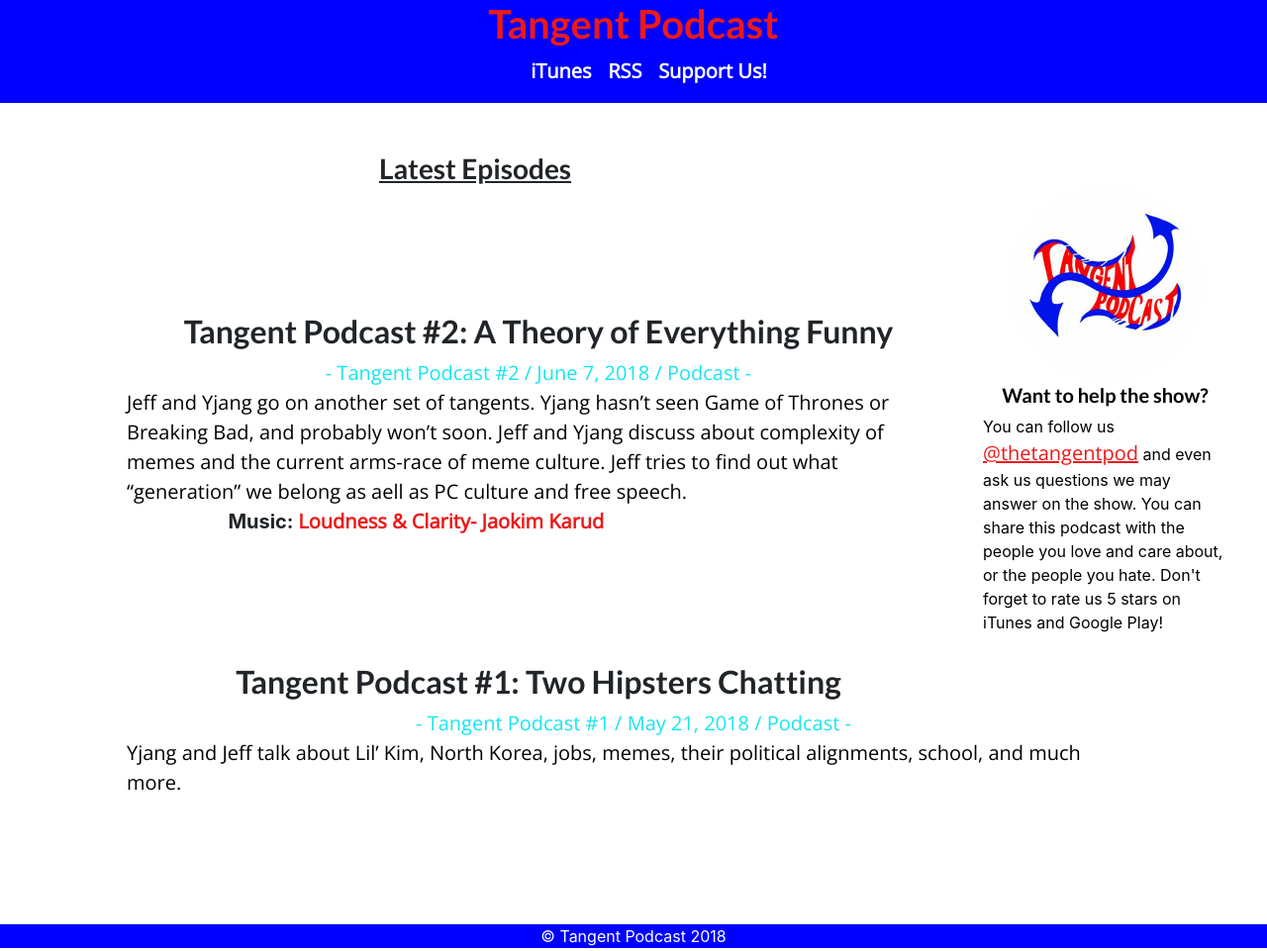
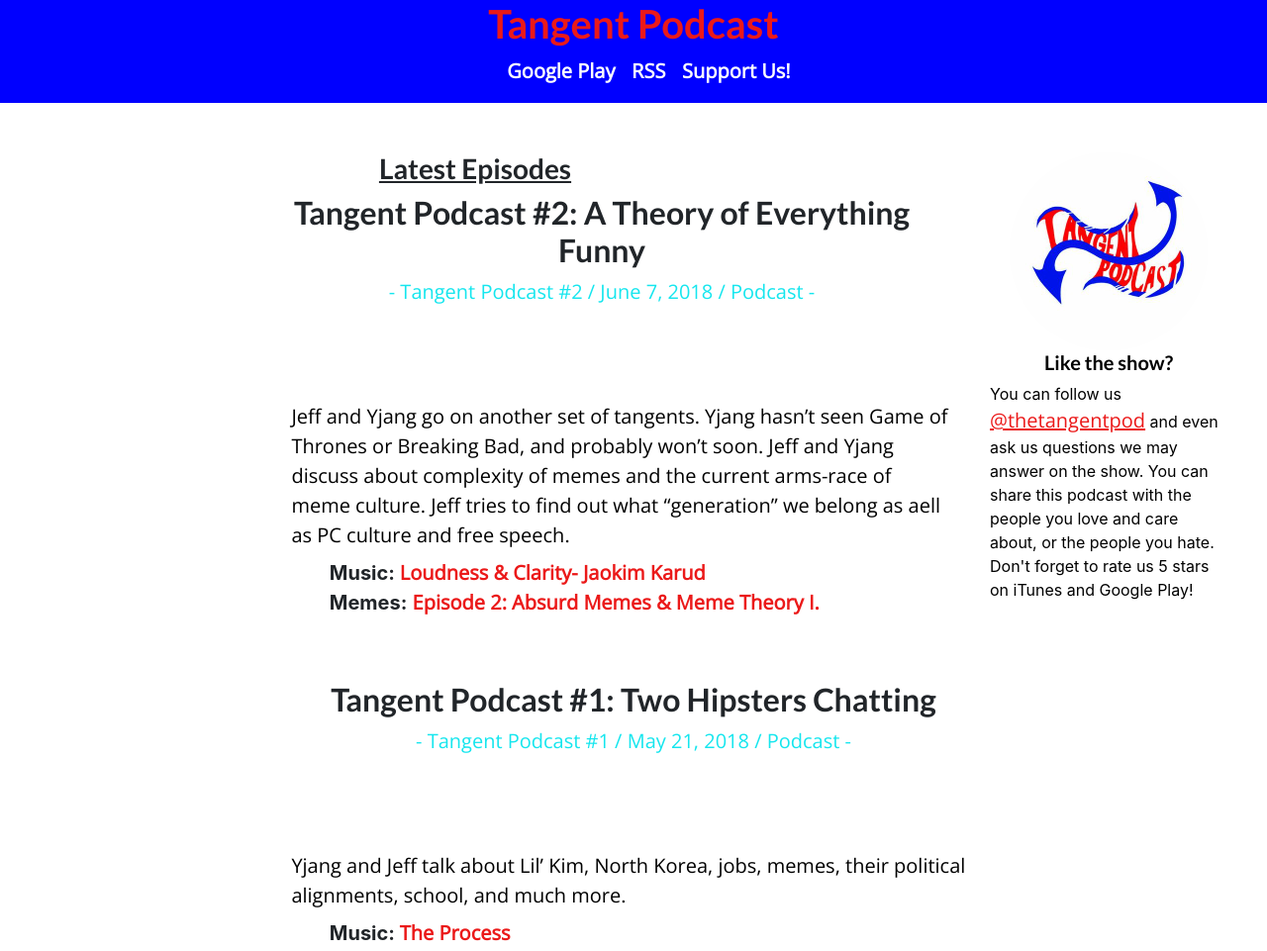
Before and after one commit to YjangWynter/tangentpodcast.com, a plain HTML site: page index.html in a window 1280 px wide. Shown: the top 961 px of the page at 99% size. Drawn offline with nearby package versions, Linux system fonts and the light colour scheme.

Commit message:
Version 1

```diff
--- a/index.html
+++ b/index.html
@@ -1,27 +1,30 @@
 <!DOCTYPE html>
 <html>
+
 <head>
   <meta charset="utf-8" />
   <meta name="viewport" content="width-device-width, intial-scale=1" />
   <meta name="revisit-after" content="7 days">
   <meta name="author" content="Yjang Wynter">
   <link href="https://fonts.googleapis.com/css?family=Lato:700|Open+Sans|Source+Sans+Pro:400i" rel="stylesheet">
-<link rel="stylesheet" href="https://maxcdn.bootstrapcdn.com/bootstrap/4.0.0/css/bootstrap.min.css"><link rel="stylesheet" href="main.css" type="text/css" />
+  <link rel="stylesheet" href="https://maxcdn.bootstrapcdn.com/bootstrap/4.0.0/css/bootstrap.min.css">
+  <link rel="stylesheet" href="main.css" type="text/css" />
   <link rel="icon" href="tangentpod-logo.jpg">
   <link href="https://fonts.googleapis.com/css?family=Lato:700|Open+Sans|Source+Sans+Pro:400i" rel="stylesheet">
 
   <title>Tangent Podcast</title>
 </head>
+
 <body>
 
   <nav role="navigation" align="center">
     <a class="title" href="index.html"><h1>Tangent Podcast</h1></a>
     <ul>
       <li>
-        <a href="#">iTunes</a>
+        <a href="#">Google Play</a>
       </li>
       <li>
-      <a href="#">RSS</a>
+        <a href="https://tangentpodcast.libsyn.com/rss">RSS</a>
       </li>
       <li>
         <a href="https://www.patreon.com/tangentpodcast">Support Us!</a>
@@ -33,62 +36,52 @@
       <a href="#"><img class="logo"src="tangentpod-logo.jpg" /></a>
     </center>
 
-      <h5>Want to help the show?</h5>
-
-
-You can follow us <a href="https://twitter.com/@thetangentpod">
-<u>@thetangentpod</u></a> and even ask us questions we may answer on the show.
-You can share this podcast with the people you love and care about, or the people you hate.
-Don't forget to rate us 5 stars on iTunes and Google Play!
+    <h5>Like the show?</h5> You can follow us <a href="https://twitter.com/@thetangentpod">
+<u>@thetangentpod</u></a> and even ask us questions we may answer on the show. You can share this podcast with the people you love and care about, or the people you hate. Don't forget to rate us 5 stars on iTunes and Google Play!
 
 
   </aside>
-  <section>
     <h3><u>Latest Episodes</u></h3>
-    <div class="line-seperator"></div>
     <article>
-      <h2>Tangent Podcast #2: A Theory of Everything Funny</h2>
+      <div class="episodeHead">
+
+
+      <h2 >Tangent Podcast #2: A Theory of Everything Funny</h2>
       <p class="date">
         - Tangent Podcast #2 / June 7, 2018 / Podcast -
       </p>
-<!--- Podcast URl not working yet
-      <div style="overflow: hidden;">
-
-    <iframe class="player" border="none"
-     src="//html5-player.libsyn.com/embed/episode/id/6675125/height/90/theme/custom/autoplay/no/autonext/no/thumbnail/yes/preload/no/no_addthis/no/direction/backward/render-playlist/no/custom-color/87A93A/" height="90" width="100%" scrolling="no"  allowfullscreen webkitallowfullscreen mozallowfullscreen oallowfullscreen msallowfullscreen>
-     </iframe>
-
       </div>
--->
+<iframe style="border: none" src="https://html5-player.libsyn.com/embed/episode/id/6675125/height/90/theme/custom/autoplay/no/autonext/no/thumbnail/yes/preload/no/no_addthis/no/direction/backward/render-playlist/no/custom-color/e81313/" height="90" width="90%" scrolling="no"  allowfullscreen webkitallowfullscreen mozallowfullscreen oallowfullscreen msallowfullscreen></iframe>
       <p class="showNotes">
-    Jeff and Yjang go on another set of tangents. Yjang hasn’t seen Game of Thrones or Breaking Bad, and probably won’t soon.
-    Jeff and Yjang discuss about complexity of memes and the current arms-race of meme culture.
-     Jeff tries to find out what “generation” we belong as aell as PC culture and free speech.
+        Jeff and Yjang go on another set of tangents. Yjang hasn’t seen Game of Thrones or Breaking Bad, and probably won’t soon. Jeff and Yjang discuss about complexity of memes and the current arms-race of meme culture. Jeff tries to find out what “generation”
+        we belong as aell as PC culture and free speech.
         <div class="musicCredits">
           Music: <a href="https://youtu.be/6X1BRYsl6sg">Loudness & Clarity- Jaokim Karud</a>
         </div>
+        <div class="links">
+            Memes:<a href="https://imgur.com/a/7pAkyxP"> Episode 2: Absurd Memes & Meme Theory I.</a>
+        </div>
       </p>
-      <div>
-        <!--- Images ---->
-      </div>
+
     </article>
     <article>
       <h2>Tangent Podcast #1: Two Hipsters Chatting</h2>
       <p class="date">
         - Tangent Podcast #1 / May 21, 2018 / Podcast -
       </p>
+<iframe style="border: none" src="https://html5-player.libsyn.com/embed/episode/id/6615347/height/90/theme/custom/autoplay/no/autonext/no/thumbnail/yes/preload/no/no_addthis/no/direction/backward/render-playlist/no/custom-color/e81313/" height="90" width="90%" scrolling="no"  allowfullscreen webkitallowfullscreen mozallowfullscreen oallowfullscreen msallowfullscreen></iframe>
 <p class="showNotes">
         Yjang and Jeff talk about Lil’ Kim, North Korea, jobs, memes, their political alignments, school, and much more.
         <div class="musicCredits">
-            <!--- Music Credits ---->
+          Music: <a href="https://youtu.be/daWvummA8ZQ">The Process</a>
         </div>
       </p>
     </article>
-  </section>
 
 
   <footer>
     &copy Tangent Podcast 2018
   </footer>
 </body>
+
 </html>
--- a/main.css
+++ b/main.css
@@ -69,16 +69,28 @@
     line-height: 1.5;
     margin:0;
 }
+iframe{
+}
+.episodeHead{
+  margin-bottom: none;
+}
 .date{
   color:#15E6EE;
   text-align: center;
   margin: none;
 }
-.player {
+.showNotes {
   width: 100%;
-  max-width: 900px;
+  margin-left:5%;
+  margin-right: 5%;
 }
 .musicCredits{
+  font-size: 20px;
+  font-weight: bold;
+    margin-left: 10%;
+    margin-top: 1%;
+}
+.links{
   font-size: 20px;
   font-weight: bold;
     margin-left: 10%;
@@ -93,15 +105,18 @@
 display: inline-block;
 }
 article{
-margin:10%;
+margin-left: 20%;
+margin-right:20%;
+  margin-bottom: 5%;
 }
+
 aside{
     display: inline-block;
      float:right;
   color:black;
   width : 25%;
   position:relative;
-  padding: 33px;
+  padding-left: 40px;
   padding-right: 40px;
   overflow: hidden;
     margin:0;
@@ -116,7 +131,7 @@
     background-color: blue;
     color:white;
 }
-@media screen and (max-width:700px){
+@media screen and (max-width:720px){
   img {
     max-width:100%;
   margin:0;
@@ -128,6 +143,7 @@
   text-align: center;
   padding: 33px;
   margin:0;
+  padding-left: 10%;
   padding-bottom: 10%;
   }
 }
```
Lines whose indentation alone changed are shown as unchanged.
